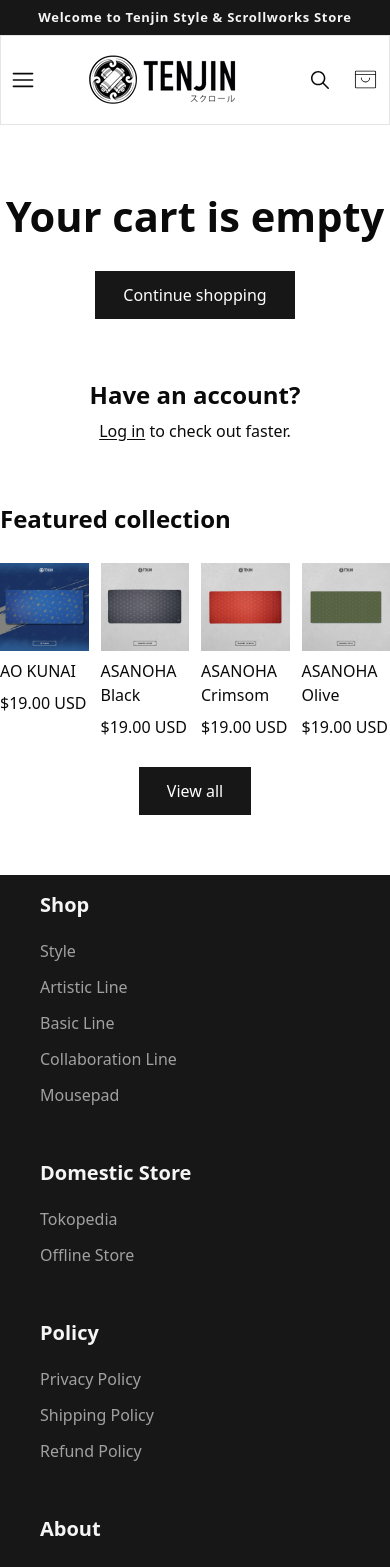
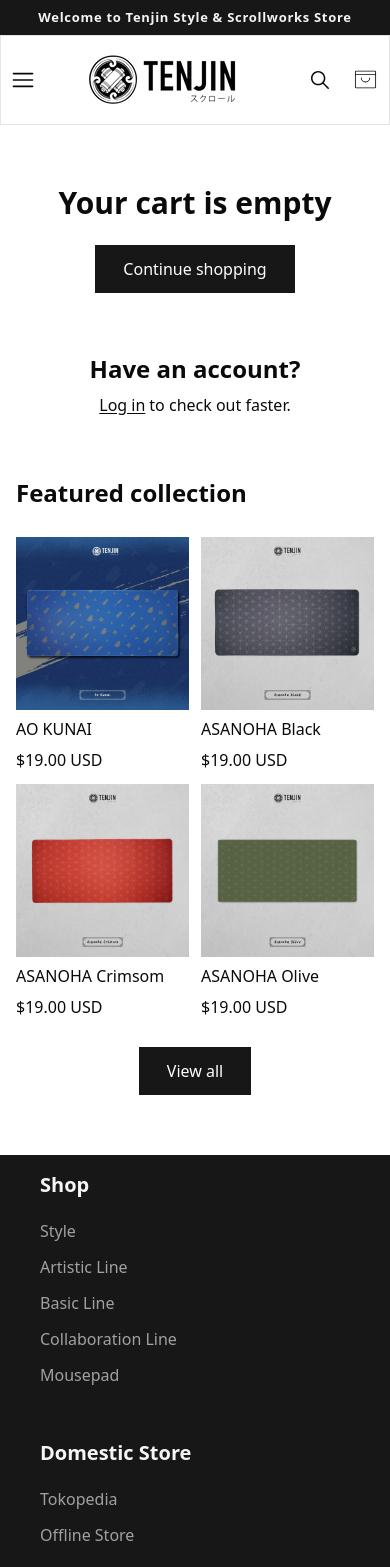
Before and after one commit to Violetch/Recreate-Tenjin, a React (Vite) app: page /cart in a window 390 px wide. Shown: the top 1567 px of the page. Built offline with nearby package versions, Linux system fonts and the light colour scheme.

Commit message:
note: sorry im forget:)

```diff
--- a/src/constants/footerContent.tsx
+++ b/src/constants/footerContent.tsx
@@ -4,31 +4,42 @@
     desc: [
       {
         each: "Style",
+        link: "/collections/style",
       },
       {
         each: "Artistic Line",
+        link: "/collections/artistic-line",
       },
       {
         each: "Basic Line",
+        link: "/collections/basic-line",
       },
       {
         each: "Collaboration Line",
+        link: "/collections/collaboration-line",
       },
       {
         each: "Mousepad",
+        link: "/collections/mousepad",
       },
     ],
   },
   {
     title: "Domestic Store",
-    desc: [{ each: "Tokopedia" }, { each: "Offline Store" }],
+    desc: [
+      { each: "Tokopedia", link: "https://www.tokopedia.com/tenjinstyle" },
+      {
+        each: "Offline Store",
+        link: "https://www.google.com/maps/place/Tenjin+Style+%26+Scrollworks/@-6.2605912,106.6295331,16z/data=!4m6!3m5!1s0x2e69fd57e4a2b163:0x91fac4150d2224b6!8m2!3d-6.2605912!4d106.6295331!16s%2Fg%2F11js8934dk?coh=164777&entry=tt&shorturl=1",
+      },
+    ],
   },
   {
     title: "Policy",
     desc: [
-      { each: "Privacy Policy" },
-      { each: "Shipping Policy" },
-      { each: "Refund Policy" },
+      { each: "Privacy Policy", link: "/policies/privacy-policy" },
+      { each: "Shipping Policy", link: "/policies/shipping-policy" },
+      { each: "Refund Policy", link: "/policies/refund-policy" },
     ],
   },
   {
--- /dev/null
+++ b/src/constants/registerContent.tsx
@@ -0,0 +1,18 @@
+export const INPUT = [
+  {
+    type: "text",
+    ph: "First name",
+  },
+  {
+    type: "text",
+    ph: "Last name",
+  },
+  {
+    type: "email",
+    ph: "Email",
+  },
+  {
+    type: "passsword",
+    ph: "Password",
+  },
+];
--- a/src/layouts/Footer.tsx
+++ b/src/layouts/Footer.tsx
@@ -6,6 +6,7 @@
 } from "react-icons/fa";
 import { FOOTER_CONTENT } from "../constants/footerContent";
 import { GoArrowRight } from "react-icons/go";
+import { Link } from "@tanstack/react-router";
 
 const Footer = () => {
   const newYear = new Date().getFullYear();
@@ -22,12 +23,13 @@
                   {Array.isArray(item.desc) ? (
                     <>
                       {item.desc.map((item, index) => (
-                        <span
+                        <Link
+                          to={item.each}
                           className="hover:text-neutral-100 hover:underline cursor-pointer"
                           key={index}
                         >
                           {item.each}
-                        </span>
+                        </Link>
                       ))}
                     </>
                   ) : (
--- a/src/layouts/navbar/NavbarSmallScreen.tsx
+++ b/src/layouts/navbar/NavbarSmallScreen.tsx
@@ -58,7 +58,7 @@
       <section>
         <div className="flex flex-col relative z-50 bg-white" ref={navbarRef}>
           <div className="flex justify-center text-sm tracking-wider font-semibold py-2 bg-neutral-900 min-w-full">
-            <p className="text-neutral-100 text-[13px]">
+            <p className="text-center text-neutral-100 text-[13px]">
               Welcome to Tenjin Style & Scrollworks Store
             </p>
           </div>
--- a/src/routes/pages/Cart.tsx
+++ b/src/routes/pages/Cart.tsx
@@ -1,36 +1,63 @@
 import { Link } from "@tanstack/react-router";
 import { motion } from "motion/react";
 import { FEATURED_COLLECTION } from "../../constants/shopContent";
+import { useMediaQuery } from "react-responsive";
+import { clsx } from "clsx";
 
 const Cart = () => {
+  const is990 = useMediaQuery({ query: "(max-width: 990px)" });
+  const is750 = useMediaQuery({ query: "(max-width: 750px)" });
+
   return (
-    <section className="flex flex-col justify-center items-center py-[60px] gap-15">
+    <section
+      className={clsx(
+        "flex flex-col justify-center items-center py-[60px] gap-15",
+        {
+          "px-12": !is750,
+          "px-4": is750,
+        }
+      )}
+    >
       <div className="flex flex-col items-center gap-15">
         <div className="flex flex-col items-center gap-6">
-          <h1 className="text-[2.6em] font-semibold">Your cart is empty</h1>
+          <h1
+            className={clsx("text-center font-semibold", {
+              "text-[2.6em]": !is750,
+              "text-3xl": is750,
+            })}
+          >
+            Your cart is empty
+          </h1>
           <button className="bg-neutral-900 text-white px-7 py-3 hover:scale-105 hover:shadow-xl duration-200">
             Continue shopping
           </button>
         </div>
         <div className="flex flex-col items-center gap-2">
-          <h3 className="text-2xl font-semibold">Have an account?</h3>
-          <p className="">
+          <h3 className="text-2xl text-center font-semibold">
+            Have an account?
+          </h3>
+          <p className="flex text-center gap-1">
             <Link
               className="underline hover:decoration-[2px] underline-offset-2 cursor-pointer"
               to="/account/login"
             >
               Log in
-            </Link>{" "}
+            </Link>
             to check out faster.
           </p>
         </div>
       </div>
       <div className="flex flex-col gap-7">
         <h3 className="mr-auto text-2xl font-semibold">Featured collection</h3>
-        <ul className="flex justify-center gap-3">
+        <ul
+          className={clsx("grid justify-center gap-3", {
+            "grid-cols-4": !is990,
+            "grid-cols-2": is990,
+          })}
+        >
           {FEATURED_COLLECTION.map((item, index) => (
             <li
-              className="flex flex-col gap-2 cursor-pointer group"
+              className="flex flex-col gap-[7px] cursor-pointer group"
               key={index}
             >
               <motion.div
@@ -45,12 +72,15 @@
                     scale: 1.05,
                     transition: { duration: 0.2 },
                   }}
-                  className="shadow-neutral-300 w-full max-w-[340px]"
+                  className={clsx("shadow-neutral-300 w-full max-w-[340px]", {
+                    "max-w-[340px]": !is990,
+                    "max-w-[500px]": is990,
+                  })}
                   src={item.img}
                   alt={item.img}
                 />
               </motion.div>
-              <h5 className="group-hover:underline underline-offset-4">
+              <h5 className="font-medium group-hover:underline underline-offset-4">
                 {item.title}
               </h5>
               <p>{item.price}</p>
--- a/src/routes/pages/Login.tsx
+++ b/src/routes/pages/Login.tsx
@@ -3,14 +3,14 @@
 import { clsx } from "clsx";
 
 const Login = () => {
-  const is748 = useMediaQuery({ query: "(max-width: 748px)" });
+  const is750 = useMediaQuery({ query: "(max-width: 750px)" });
 
   return (
     <section className="flex flex-col justify-center items-center gap-10 py-10 px-4">
       <h1
         className={clsx("font-semibold", {
-          "text-[2.7em]": !is748,
-          "text-[2em]": is748,
+          "text-[2.7em]": !is750,
+          "text-[2em]": is750,
         })}
       >
         Login
@@ -20,8 +20,8 @@
           className={clsx(
             "text-[18px] border hover:border-2 bover:border-neutral-900 border-neutral-500 px-5 py-3",
             {
-              "w-[450px]": !is748,
-              "w-full max-w-[300px]": is748,
+              "w-[450px]": !is750,
+              "w-full max-w-[300px]": is750,
             }
           )}
           type="email"
@@ -31,8 +31,8 @@
           className={clsx(
             "text-[18px] border hover:border-2 bover:border-neutral-900 border-neutral-500 px-5 py-3",
             {
-              "w-[450px]": !is748,
-              "w-full max-w-[300px]": is748,
+              "w-[450px]": !is750,
+              "w-full max-w-[300px]": is750,
             }
           )}
           type="password"
@@ -48,7 +48,7 @@
         </button>
         <Link
           className="underline underline-offset-3 hover:decoration-2"
-          to="#"
+          to="/account/register"
         >
           Create account
         </Link>
--- /dev/null
+++ b/src/routes/pages/Register.tsx
@@ -0,0 +1,41 @@
+import { clsx } from "clsx";
+import { useMediaQuery } from "react-responsive";
+import { INPUT } from "../../constants/registerContent";
+
+const Register = () => {
+  const is750 = useMediaQuery({ query: "(max-width: 750px)" });
+
+  return (
+    <section className="flex flex-col items-center px-4 py-[30px] gap-8">
+      <h1
+        className={clsx("text-center font-semibold", {
+          "text-[2.6em]": !is750,
+          "text-[2em]": is750,
+        })}
+      >
+        Create account
+      </h1>
+      <div className="flex flex-col items-center gap-5 w-full">
+        {INPUT.map((item, index) => (
+          <input
+            className={clsx(
+              "w-full px-5 py-3 border-neutral-500 text-[18px] border hover:border-2 hover:border-neutral-500   ",
+              {
+                "max-w-[450px]": !is750,
+                "max-w-[310px]": is750,
+              }
+            )}
+            key={index}
+            type={item.type}
+            placeholder={item.ph}
+          />
+        ))}
+      </div>
+      <button className="bg-neutral-900 text-white px-7 py-3 hover:scale-105 hover:shadow-xl duration-200">
+        Create
+      </button>
+    </section>
+  );
+};
+
+export default Register;
--- a/src/routes/routes.ts
+++ b/src/routes/routes.ts
@@ -8,6 +8,7 @@
 import NotFound from "./pages/NotFound";
 import Login from "./pages/Login";
 import Cart from "./pages/Cart";
+import Register from "./pages/Register";
 
 const rootRoute = createRootRoute({
   component: Layout,
@@ -32,6 +33,17 @@
   component: Cart,
 });
 
-const routeTree = rootRoute.addChildren([HomeRoute, LoginRoute, CartRoute]);
+const RegisterRoute = createRoute({
+  path: "/account/register",
+  getParentRoute: () => rootRoute,
+  component: Register,
+});
+
+const routeTree = rootRoute.addChildren([
+  HomeRoute,
+  LoginRoute,
+  CartRoute,
+  RegisterRoute,
+]);
 
 export const router = createRouter({ routeTree });
```
